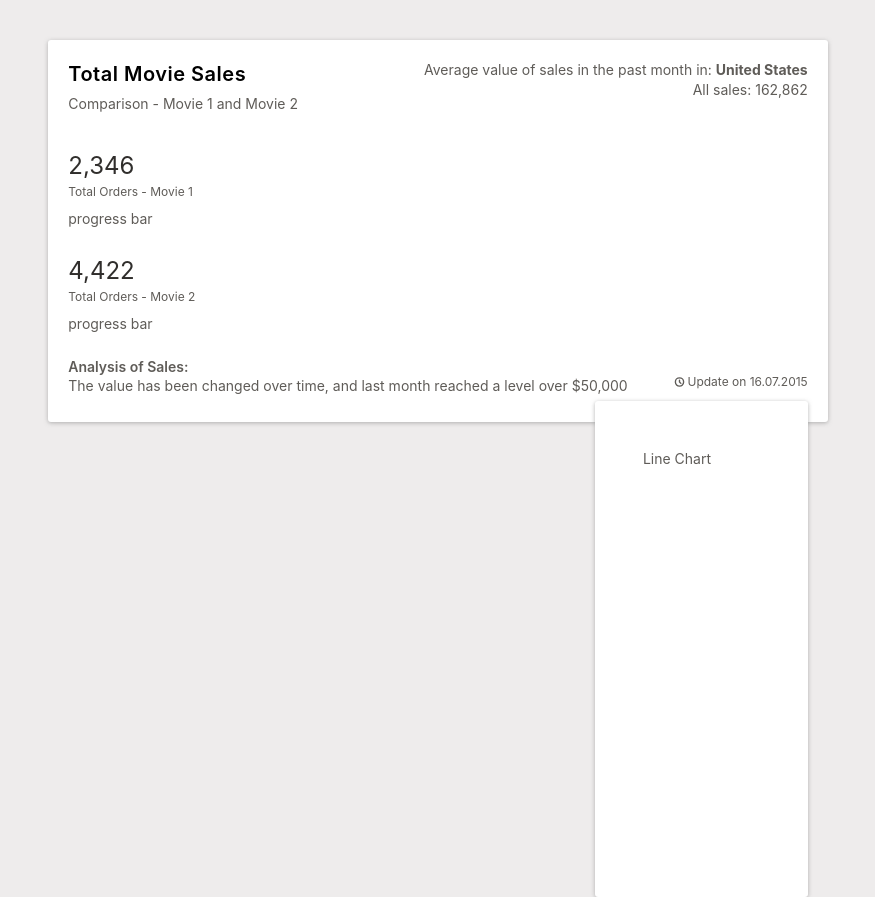
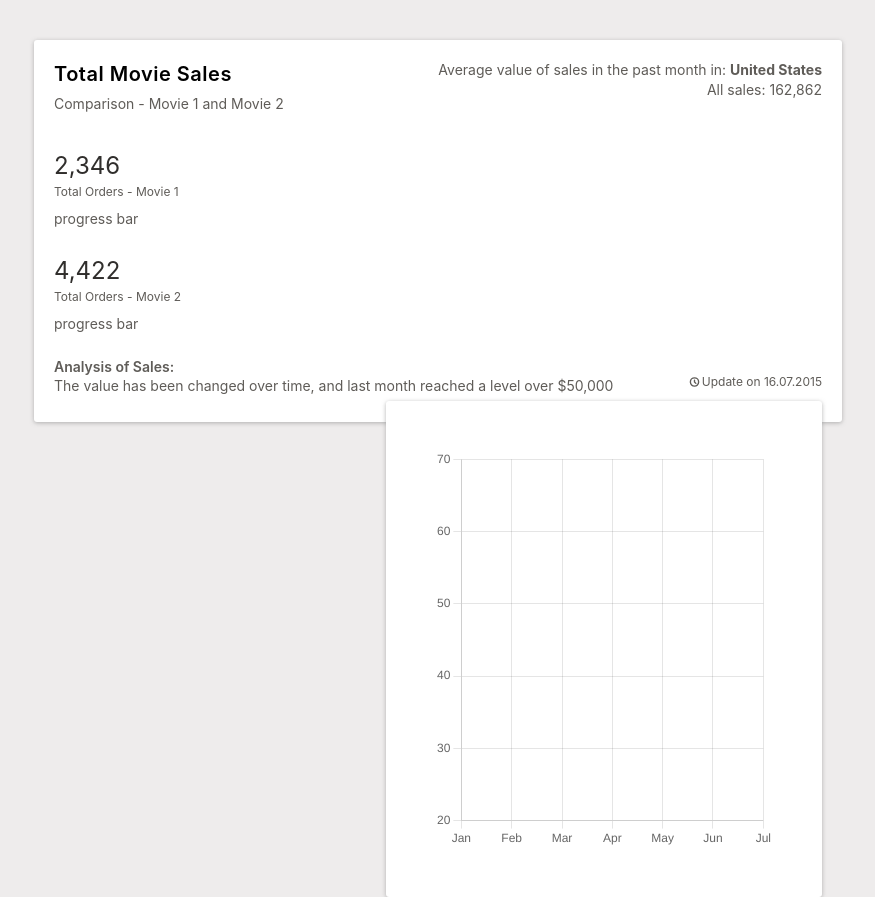
Before and after one commit to journeycruz/movie-dash, a React (Create React App) app: page / in a window 1280 px wide. Shown: the whole page, without its empty margins (202-1077 px from the left). Built offline with nearby package versions, Linux system fonts and the light colour scheme.

Commit message:
Chart.js responsive multi-axis line chart

```diff
--- a/src/components/InfoPanel.js
+++ b/src/components/InfoPanel.js
@@ -2,6 +2,8 @@
 
 import React from 'react';
 import '../styles/App.scss';
+
+import LineChart from './LineChart';
 
 const InfoPanel = (props) => {
   function numberWithCommas (x) {
@@ -26,7 +28,7 @@ const InfoPanel = (props) => {
       </div>
       <div className='stats-row'>
         <div className='graph'>
-          Line Chart
+          <LineChart datasetOne={props.movieOne.data} datasetTwo={props.movieTwo.data}/>
         </div>
         <div>
           <div className='stat-1'>
--- /dev/null
+++ b/src/components/LineChart.js
@@ -0,0 +1,57 @@
+/* eslint-disable react/prop-types */
+
+import React from 'react';
+import { Line } from 'react-chartjs-2';
+
+const LineChart = ({ datasetOne, datasetTwo }) => {
+  const data = {
+    labels: ['Jan', 'Feb', 'Mar', 'Apr', 'May', 'Jun', 'Jul'],
+    datasets: [
+      {
+        label: ' Movie 1',
+        data: datasetOne,
+        fill: true,
+        backgroundColor: 'RGBA(159, 157, 155, 0.2)',
+        borderColor: 'RGB(159, 157, 155)',
+        borderWidth: 2.5,
+        pointBackgroundColor: 'RGB(159, 157, 155)',
+        pointBorderWidth: 2.5,
+        tension: 0.35
+      },
+      {
+        label: ' Movie 2',
+        data: datasetTwo,
+        fill: true,
+        backgroundColor: 'RGBA(79, 168, 6, 0.2)',
+        borderColor: 'RGB(79, 168, 6)',
+        borderWidth: 2.5,
+        pointBackgroundColor: 'RGB(79, 168, 6)',
+        pointBorderWidth: 2.5,
+        tension: 0.35
+      }
+    ]
+  };
+
+  const options = {
+    scales: {
+      yAxis: {
+        min: 20,
+        max: 70,
+        ticks: {
+          stepSize: 10
+        }
+      }
+    },
+    responsive: true,
+    maintainAspectRatio: false,
+    plugins: {
+      legend: {
+        display: false
+      }
+    }
+  };
+
+  return <Line data={data} options={options} width={495.5} height={189} />;
+};
+
+export default LineChart;
--- a/src/styles/App.scss
+++ b/src/styles/App.scss
@@ -74,6 +74,11 @@ code {
     display: flex;
     box-shadow: $shadow;
     border-radius: 3px;
+}
+
+canvas {
+    max-width: 100%;
+    height: 189px;
 }
 
 .movies {
@@ -195,6 +200,9 @@ code {
     .right-align {
         text-align: start;
     }
+    canvas {
+        max-height: 150px;
+    }
     .graph-text {
         margin: 0;
     }
```
